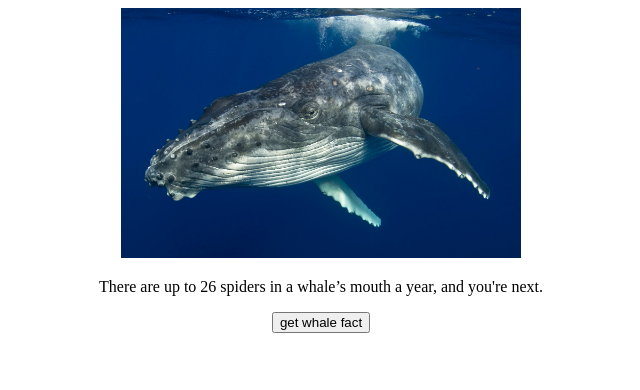
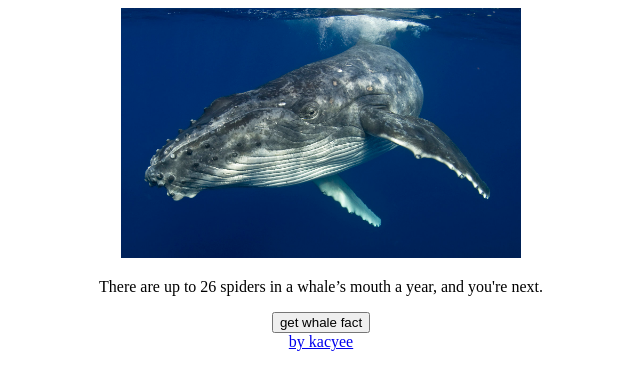
Before and after one commit to whalefacts/index, a plain HTML site: page index.html in a window 1280 px wide. Shown: the full height of the page, 319-959 px from the left. Drawn offline with Linux system fonts and the light colour scheme.

Commit message:
Update index.html

```diff
--- a/index.html
+++ b/index.html
@@ -10,6 +10,8 @@
 		<img src="whale.jpeg" width="400" height="250">
 		<p id="fact"></p>
 		<button onclick="getfact()">get whale fact</button>
+		<br>
+		<a href="https://github.com/ppleatr">by kacyee</a>
 	</center>
 	<script type="text/javascript" src="whalefacts.js"></script>
 </body>
```
